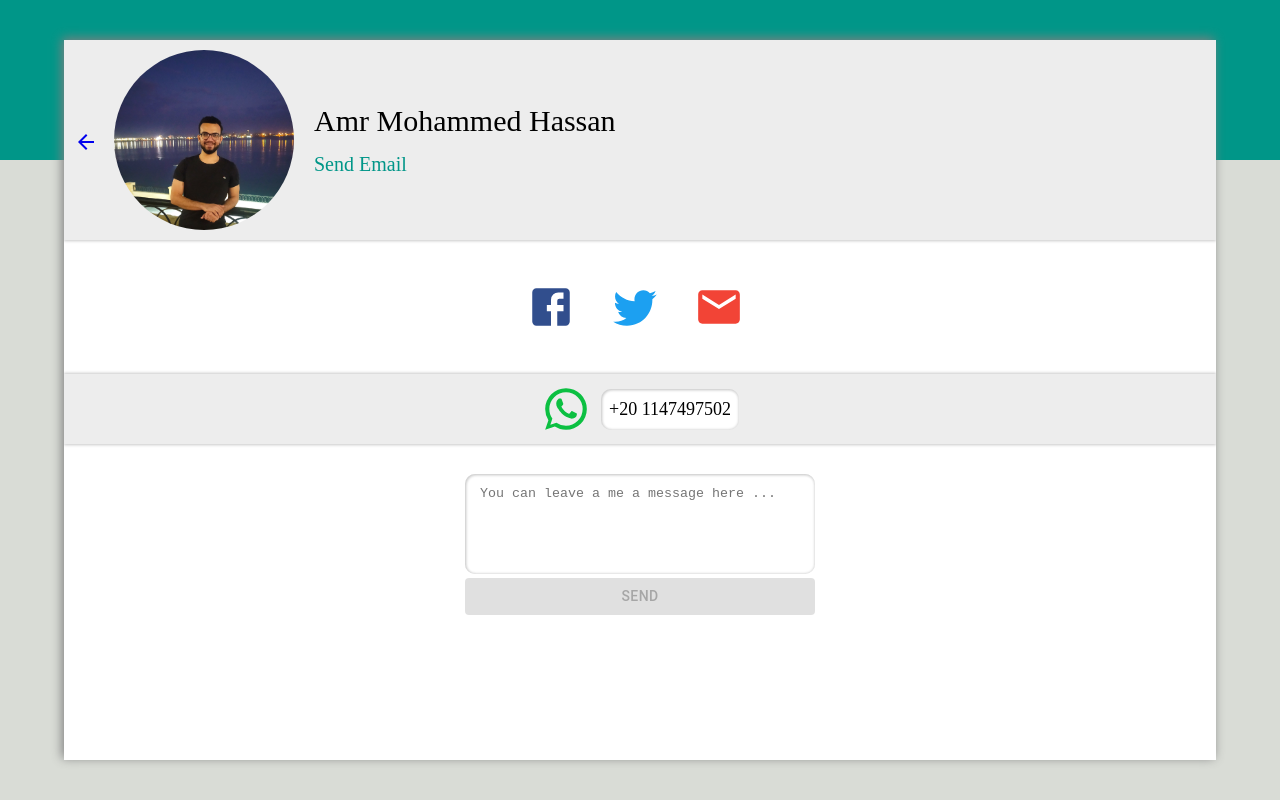
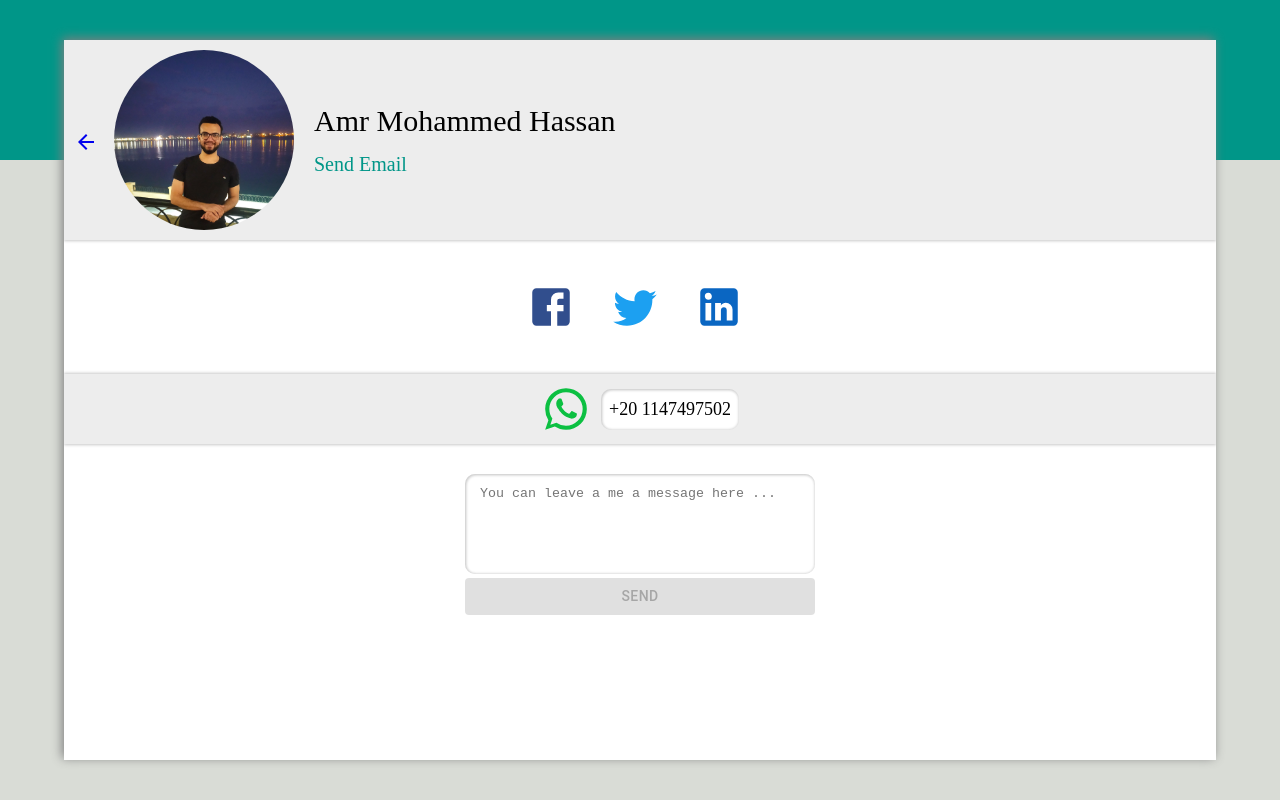
Before and after one commit to amrmhassan/whochat, a React (Create React App) app: page /contactMe in a window 1280 px wide. Built offline with nearby package versions, Linux system fonts and the light colour scheme.

Commit message:
first commit

```diff
--- a/src/views/ContactMe/ContactMe.jsx
+++ b/src/views/ContactMe/ContactMe.jsx
@@ -7,6 +7,7 @@ import FacebookIcon from '@material-ui/icons/Facebook';
 import TwitterIcon from '@material-ui/icons/Twitter';
 import EmailIcon from '@material-ui/icons/Email';
 import WhatsAppIcon from '@material-ui/icons/WhatsApp';
+import LinkedInIcon from '@material-ui/icons/LinkedIn';
 
 const ContactMe = () => {
   //? defining some variables
@@ -43,19 +44,19 @@ const ContactMe = () => {
         </header>
         <div className={classes.contentContainer}>
           <section>
-            <a href='http://facebook.com/amr'>
-              <IconButton title='Face Book'>
+            <a href='https://www.facebook.com/amrm.hassan.10'>
+              <IconButton title='FaceBook Profile'>
                 <FacebookIcon className={classes.facebook} />
               </IconButton>
             </a>
-            <a>
-              <IconButton title='Twitter Account'>
+            <a href='https://twitter.com/Amr07680989'>
+              <IconButton title='Twitter Profile'>
                 <TwitterIcon className={classes.twitter} />
               </IconButton>
             </a>
-            <a>
-              <IconButton title='Gmail'>
-                <EmailIcon className={classes.gmail} />
+            <a href='https://www.linkedin.com/in/amr-hassan-354985193/'>
+              <IconButton title='LinkedIn Profile'>
+                <LinkedInIcon className={classes.linkedIn} />
               </IconButton>
             </a>
           </section>
--- a/src/views/ContactMe/styles.js
+++ b/src/views/ContactMe/styles.js
@@ -80,9 +80,9 @@ const useStyles = makeStyles((theme) => ({
     fontSize: '50px',
     color: '#1CA0F1',
   },
-  gmail: {
+  linkedIn: {
     fontSize: '50px',
-    color: '#F24436',
+    color: '#0A66C2',
   },
   phoneContainer: {
     display: 'flex',
```
